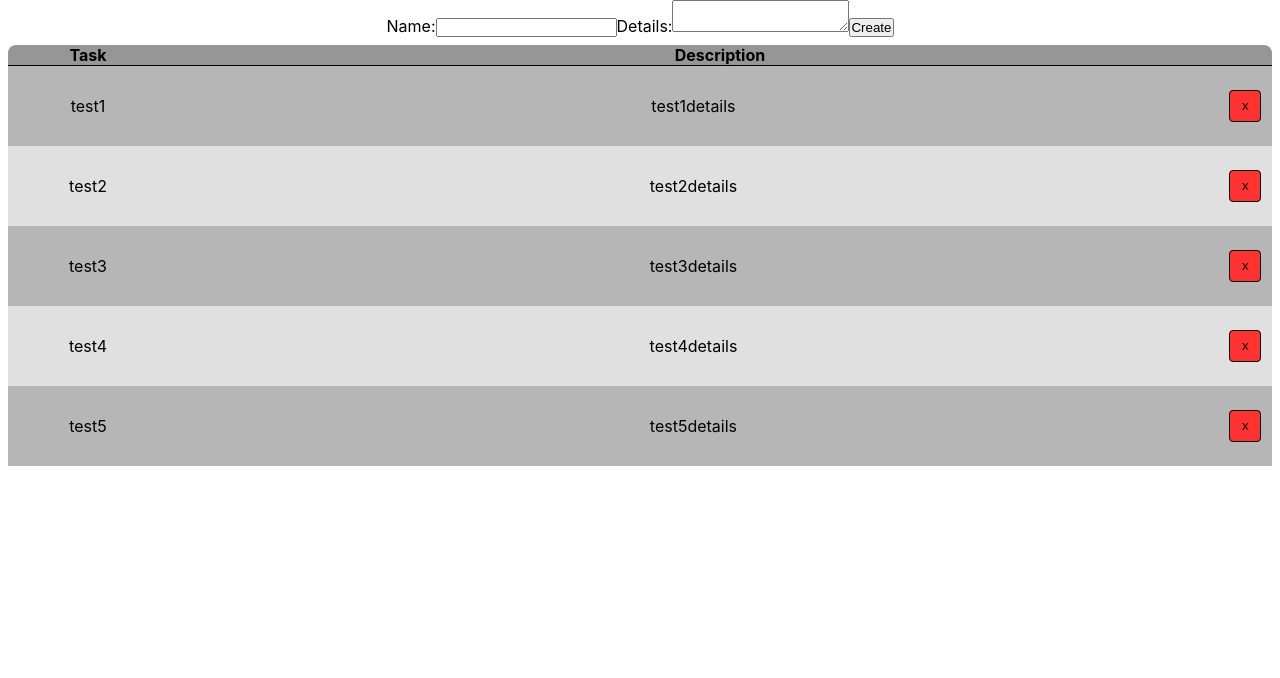
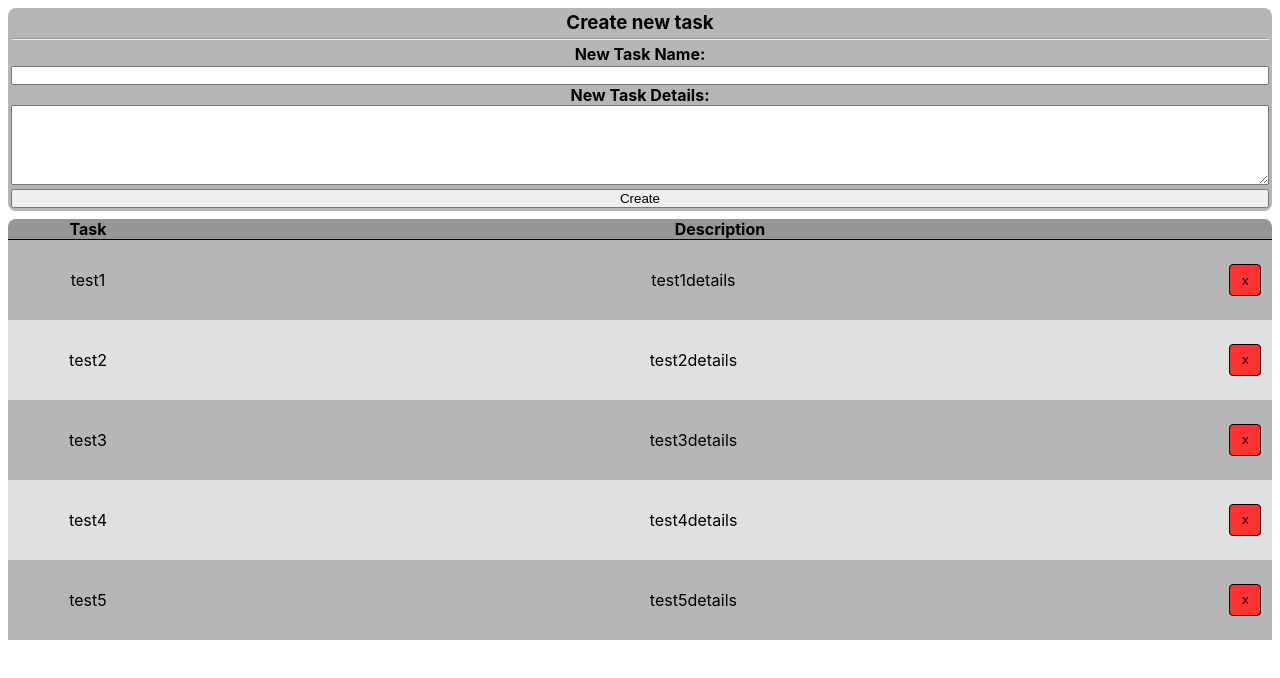
Before and after one commit to halmass822/reactodo, a React (Create React App) app: page / in a window 1280 px wide. Shown: the top 678 px of the page. Built offline with nearby package versions, Linux system fonts and the light colour scheme.

Commit message:
new task form css complete

```diff
--- /dev/null
+++ b/src/components/NewTaskform/NewTaskForm.css
@@ -0,0 +1,26 @@
+.newTaskForm {
+    margin: 0.5rem;
+    display: flex;
+    flex-flow: column;
+    background-color: rgb(182, 182, 182);
+    padding: 0.2rem;
+    border-radius: 0.5rem;
+}
+
+.newTaskForm hr{
+    margin: 0.25rem 0;
+}
+
+.NewTaskFormTopSection h2, .newTaskForm label {
+    font-size: 16px;
+    font-weight: bold;
+}
+
+.newTaskForm input {
+    width: 100%
+}
+
+.newTaskForm textarea {
+    width: 100%;
+    height: 5rem;
+}
--- a/src/components/NewTaskform/NewTaskForm.js
+++ b/src/components/NewTaskform/NewTaskForm.js
@@ -1,4 +1,5 @@
 import { useState } from "react";
+import "./NewTaskForm.css";
 
 export default function NewTaskForm(props) {
 
@@ -13,14 +14,16 @@ export default function NewTaskForm(props) {
     };
 
     return <form className="newTaskForm" onSubmit={handleSubmit}>
-        <label className="newTaskName">Name:
+        <h3>Create new task</h3>
+        <hr></hr>
+        <label className="newTaskName">New Task Name:
             <input type="text" onChange={(e) => setNewTaskName(e.target.value)}
             value={newTaskName}
             className="nameInput"
             required
             ></input>
         </label>
-        <label className="newTaskDetails">Details:
+        <label className="newTaskDetails">New Task Details:
             <textarea type="text" onChange={(e) => setNewTaskDetails(e.target.value)}
             value={newTaskDetails}
             className="nameInput"
```
Also changed, not shown: src/components/NewTaskform/NewTaskform.css (deleted).
